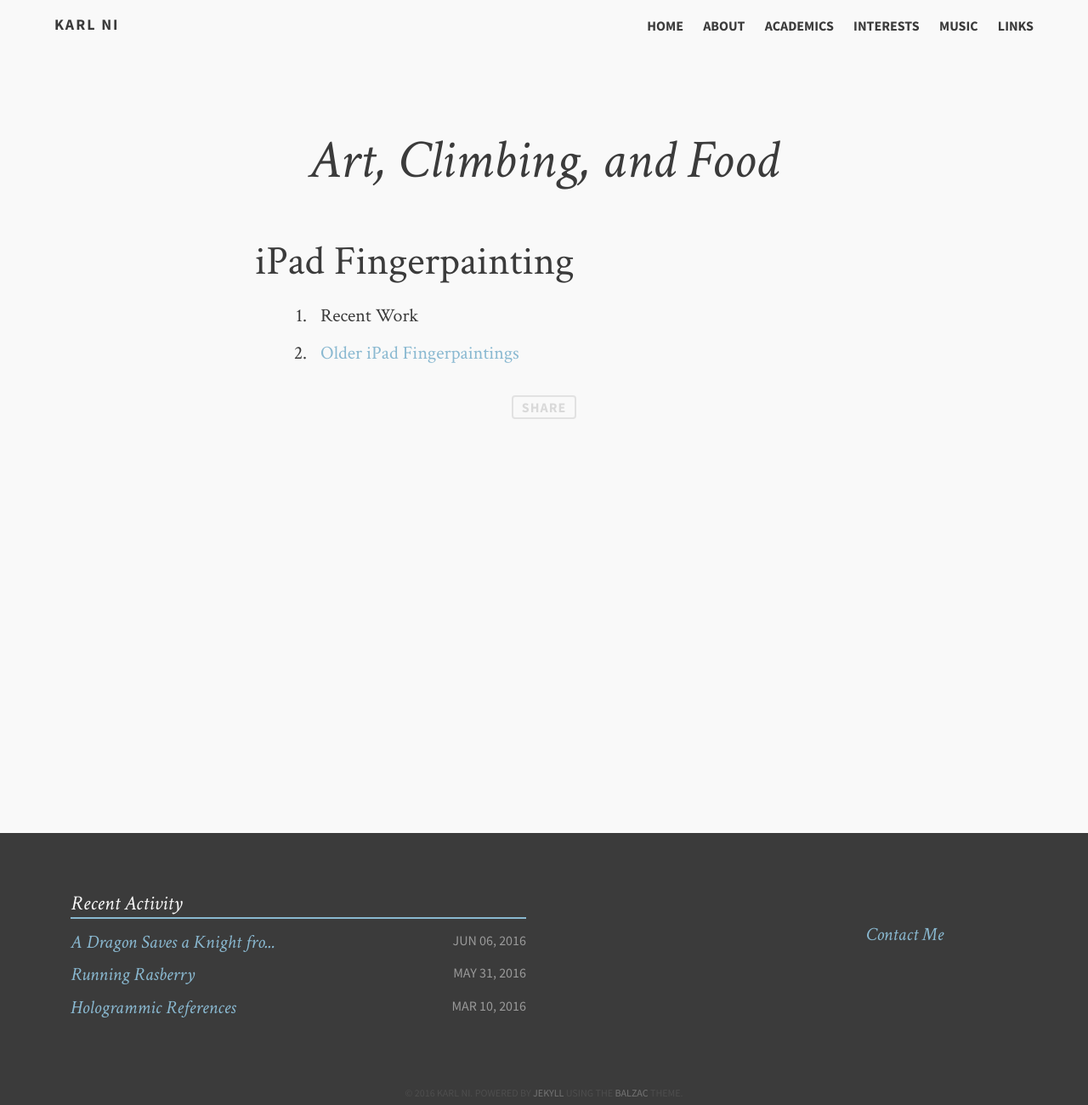
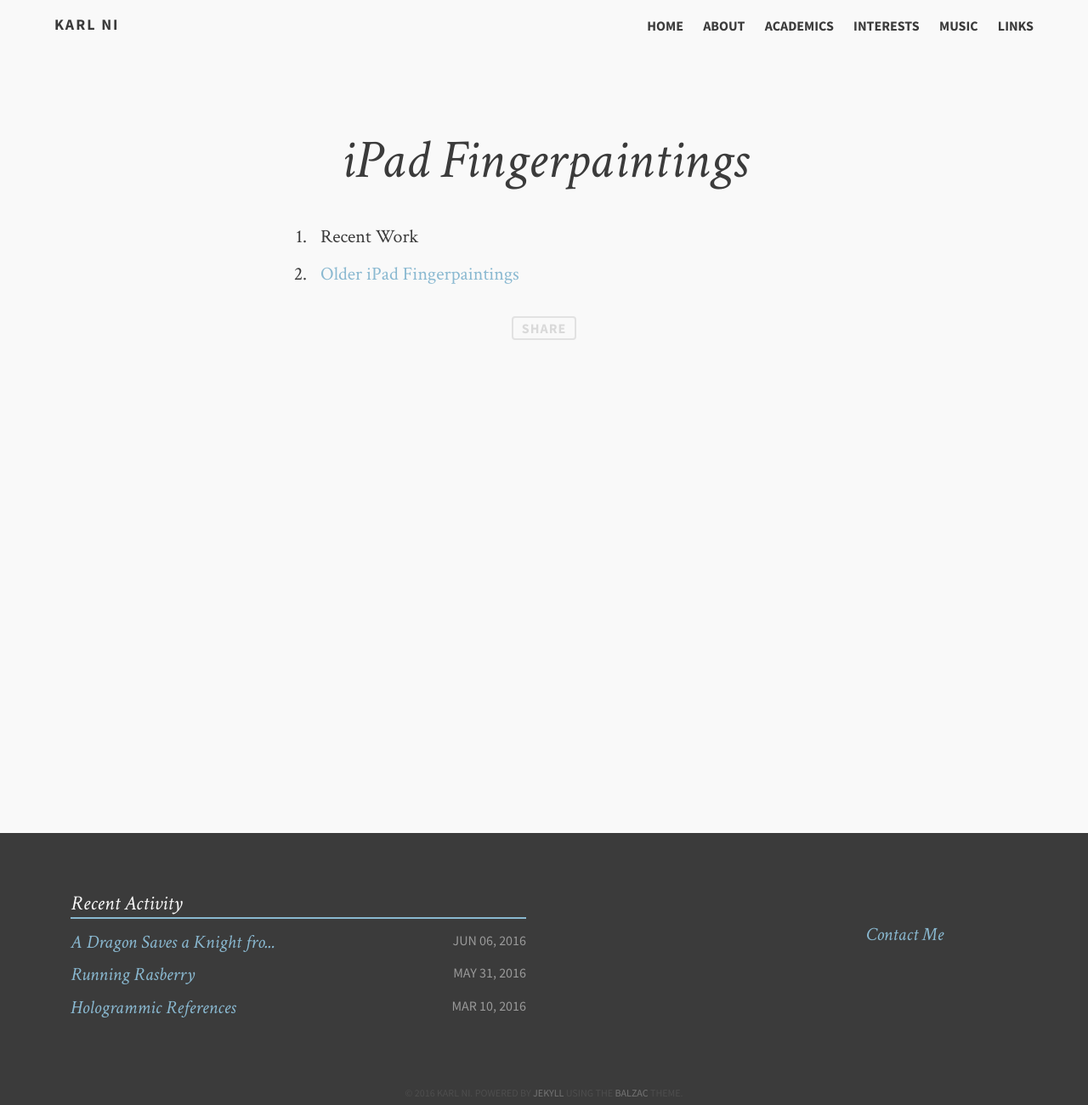
Before and after one commit to UCKarl/UCKarl.github.io, a Jekyll site: the page built from interests/iPadArt.md, in a window 1280 px wide. Shown: the whole page at 85% size. Built offline with Jekyll 4.4.1, drawn with Linux system fonts in a browser that asks for light colours; comment, search, counter and statistics services are not loaded.

```diff
--- a/interests/iPadArt.md
+++ b/interests/iPadArt.md
@@ -1,11 +1,9 @@
 ---
 layout: page
 permalink: /interests/ipadart/index.html
-title: Art, Climbing, and Food
+title: iPad Fingerpaintings
 tags: [climbing,riding,ice cream,smoked salmon]
 ---
 
-## iPad Fingerpainting
-
 1. Recent Work
 2. [Older iPad Fingerpaintings](../older-ipadart)
```
